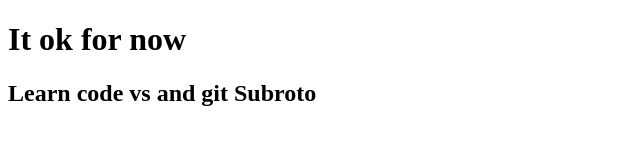
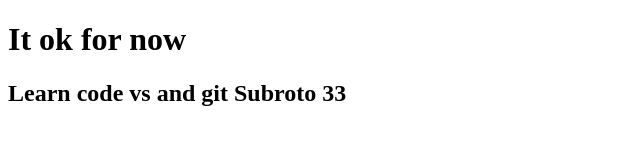
Before and after one commit to subrotoice/mygit, a plain HTML site: page index.html in a window 1280 px wide. Shown: the full height of the page, 0-640 px from the left. Drawn offline with Linux system fonts and the light colour scheme.

Commit message:
33 Change

```diff
--- a/index.html
+++ b/index.html
@@ -7,6 +7,6 @@
 </head>
 <body>
     <h1>It ok for now</h1>
-    <h2>Learn code vs and git Subroto</h2>
+    <h2>Learn code vs and git Subroto 33</h2>
 </body>
 </html>
```
